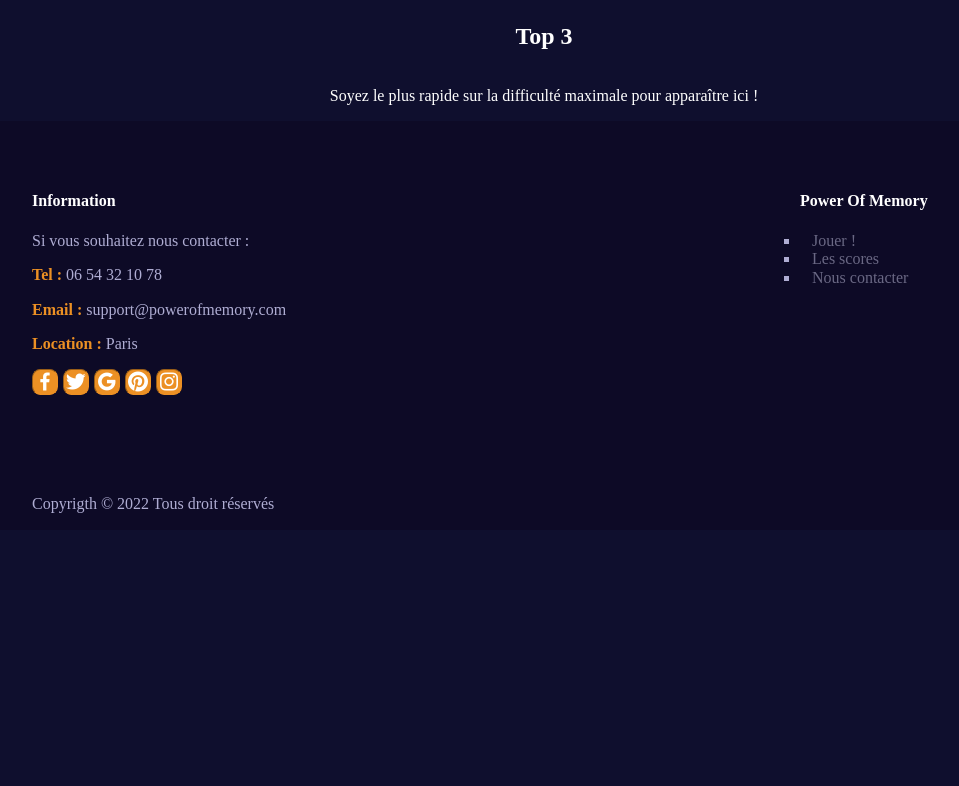
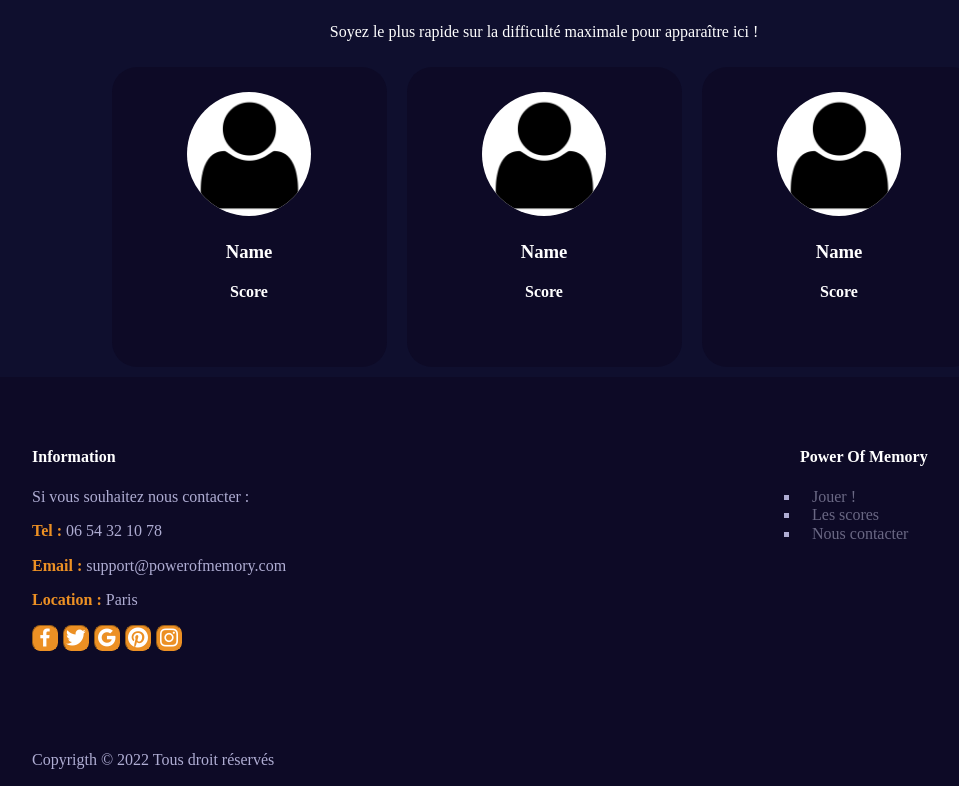
Before and after one commit to LucasEmmanuello/L1_ALT_Puissance4_Mehdi, a PHP site: page /HTML/Index.html in a window 1280 px wide. Shown: the part 1334-2120 px from the top of the page, without its empty margins (96-1055 px from the left). Before the commit the page ends 1847 px from the top, so only its background shows below. Run offline with PHP 8.4, Linux system fonts and the light colour scheme.

Commit message:
accueil fini

```diff
--- a/HTML/Index.html
+++ b/HTML/Index.html
@@ -25,7 +25,7 @@
                     </ul>
                 </nav>
             </div>
-            <div class="welcome">
+            <div class="head-center">
                 <h1>BIENVENUE</h1>
                 <p>Test ta mémoire</p>
                 <a class="button" href="memory.html">Jouer !</a>
@@ -105,6 +105,29 @@
             <h2> Top 3 </h2>
             <p>Soyez le plus rapide sur la difficulté maximale pour apparaître ici !</p>
         </div>
+        <div class="reublctop3">
+            <div class="blctop3">
+                <img src="../assets/images/user.png" alt="">
+                <div class="ssimg">
+                    <h3>Name</h3>
+                    <h4>Score</h4>
+                </div>
+            </div>
+            <div class="blctop3">
+                <img src="../assets/images/user.png" alt="">
+                <div class="ssimg">
+                    <h3>Name</h3>
+                    <h4>Score</h4>
+                </div>
+            </div>
+            <div class="blctop3">
+                <img src="../assets/images/user.png" alt="">
+                <div class="ssimg">
+                    <h3>Name</h3>
+                    <h4>Score</h4>
+                </div>
+            </div>
+        </div>
 
     </section>
 
--- a/assets/css/accueil.css
+++ b/assets/css/accueil.css
@@ -1,9 +1,3 @@
-.welcome{
-    display: flex;
-    flex-direction: column;
-    align-items: center;
-}
-
 .button {
     color: #fff;
     border: 1px solid #EC9024;
@@ -44,8 +38,6 @@
 
 .statbloc{
     display: flex;
-    justify-content: space-evenly;
-
 }
 .blocstat{
     display: flex;
@@ -93,3 +85,44 @@
     flex-direction: column;
     align-items: center;
 }
+
+.reublctop3{
+    display: flex;
+    justify-content: center;
+    flex-direction: row;
+    align-items: center;
+}
+
+.blctop3{
+    display: flex;
+    flex-direction: column;
+    align-items: center;
+    border-radius: 25px;
+    margin: 10px;
+    width: 275px;
+    height: 300px;
+    background-color:#0D0A26;
+}
+
+.img{
+    display: flex;
+}
+
+.blctop3 img{
+    width: 45%;
+    border-radius: 100px;
+    background-color: #fff;
+    margin: 25px;
+}
+
+.ssimg{
+    display: flex;
+    justify-content: center;
+    align-items: center;
+    flex-direction: column;
+    margin: 0;
+}
+
+.ssimg h3{
+    margin: 0;
+}
--- a/assets/css/misenpage.css
+++ b/assets/css/misenpage.css
@@ -7,6 +7,12 @@
     display: flex;
     flex:row;
     justify-content: space-around;
+}
+
+.head-center{
+    display: flex;
+    flex-direction: column;
+    align-items: center;
 }
 
 .banner {
```
Also changed, not shown: assets/images/user.png (added).
